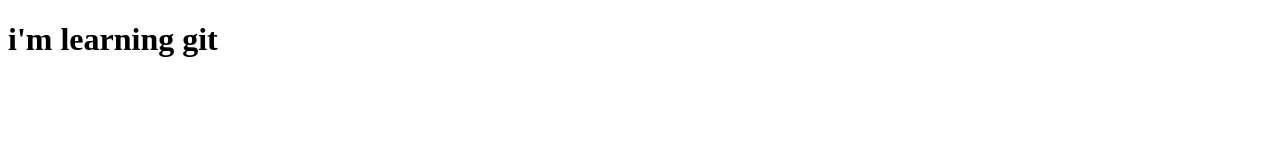
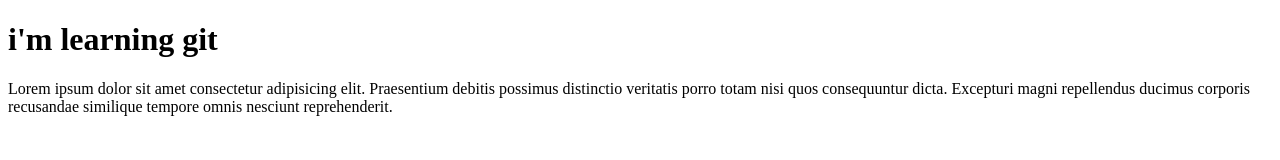
Before and after one commit to natambavanesa/my-first-git-project, a plain HTML site: page index.html in a window 1280 px wide. Drawn offline with Linux system fonts and the light colour scheme.

Commit message:
added a paragraph

```diff
--- a/index.html
+++ b/index.html
@@ -1,12 +1,18 @@
 <!DOCTYPE html>
 <html lang="en">
+
 <head>
     <meta charset="UTF-8">
     <meta name="viewport" content="width=device-width, initial-scale=1.0">
     <meta http-equiv="X-UA-Compatible" content="ie=edge">
     <title>Document</title>
 </head>
+
 <body>
-   <h1>i'm learning git</h1>
+    <h1>i'm learning git</h1>
+    <p>Lorem ipsum dolor sit amet consectetur adipisicing elit. Praesentium debitis possimus distinctio veritatis porro
+        totam nisi quos consequuntur dicta. Excepturi magni repellendus ducimus corporis recusandae similique tempore
+        omnis nesciunt reprehenderit.</p>
 </body>
+
 </html>
```
